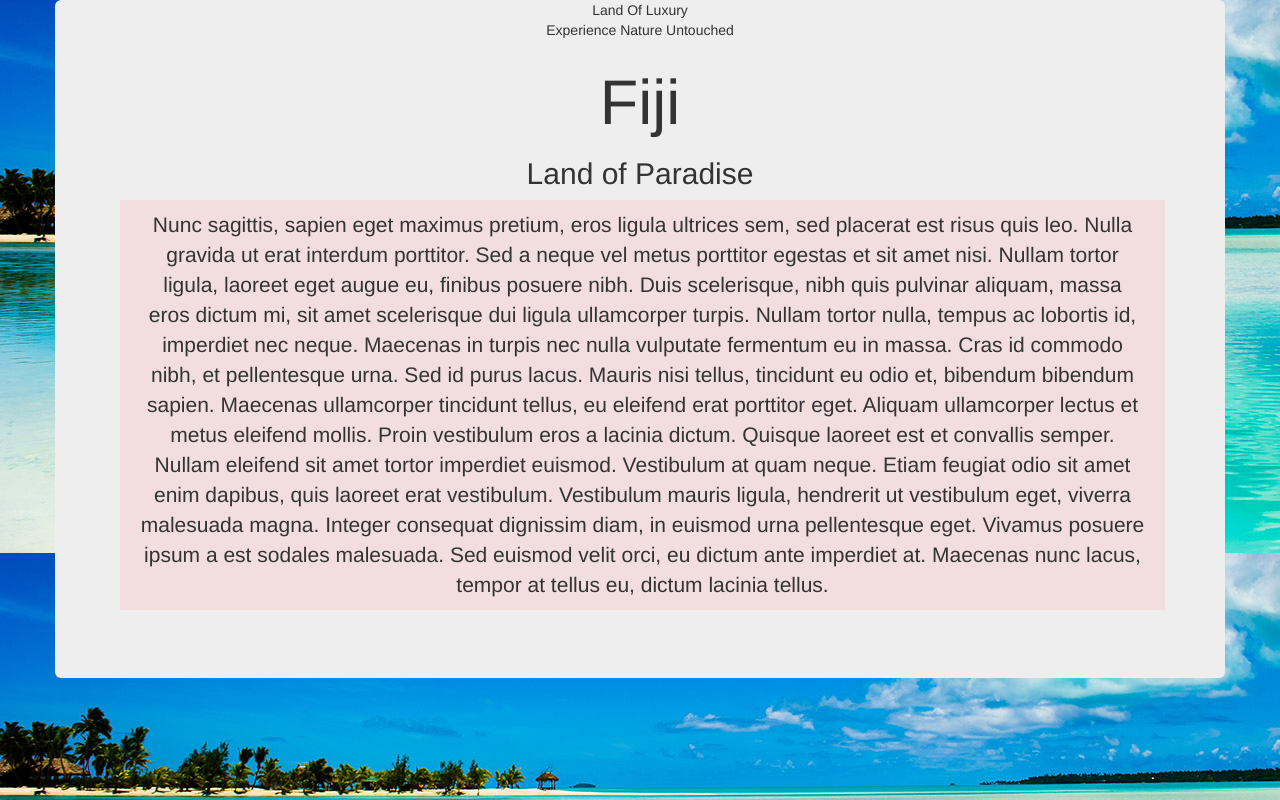
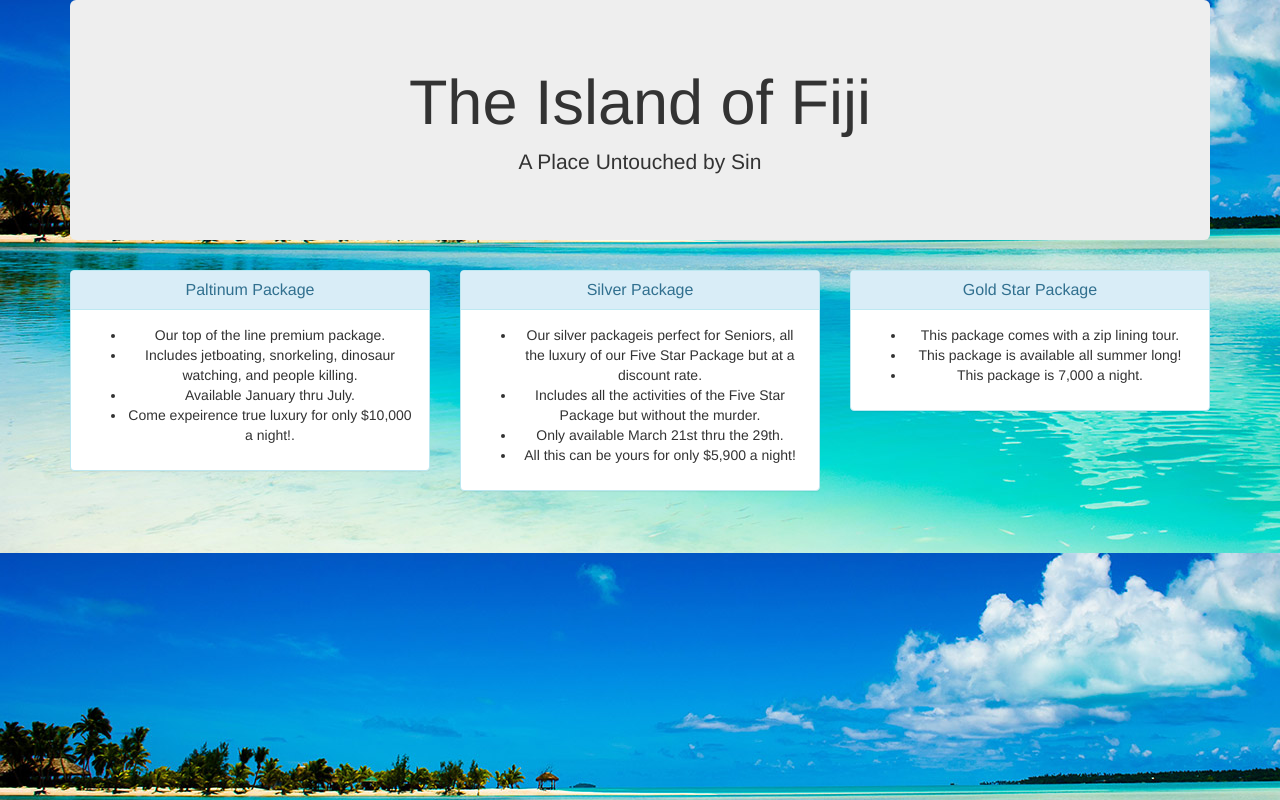
Before and after one commit to TroutMaskReplica1/vacation, a plain HTML site: page index.html in a window 1280 px wide. Drawn offline with Linux system fonts and the light colour scheme.

Commit message:
add grid, text boxes,

```diff
--- a/index.html
+++ b/index.html
@@ -8,16 +8,55 @@
       <link href="css/styles.css" rel ="stylesheet" type="text/css" media="all">
   <body>
     <div class="container">
+          <div class="jumbotron">
+            <h1>The Island of Fiji</h1>
+            <p>
+              A Place Untouched by Sin
+            </p>
+          </div>
           <div class="row">
-         <div class="col-md-12">Land Of Luxury</div>
-         <div class="col-md-12">Experience Nature Untouched</div>
-        <div class="jumbotron">
-        <h1>Fiji</h1>
-        <h2>Land of Paradise</h2>
-    <blockquote class="bg-danger">
-    <p>Nunc sagittis, sapien eget maximus pretium, eros ligula ultrices sem, sed placerat est risus quis leo. Nulla gravida ut erat interdum porttitor. Sed a neque vel metus porttitor egestas et sit amet nisi. Nullam tortor ligula, laoreet eget augue eu, finibus posuere nibh. Duis scelerisque, nibh quis pulvinar aliquam, massa eros dictum mi, sit amet scelerisque dui ligula ullamcorper turpis. Nullam tortor nulla, tempus ac lobortis id, imperdiet nec neque. Maecenas in turpis nec nulla vulputate fermentum eu in massa. Cras id commodo nibh, et pellentesque urna. Sed id purus lacus. Mauris nisi tellus, tincidunt eu odio et, bibendum bibendum sapien. Maecenas ullamcorper tincidunt tellus, eu eleifend erat porttitor eget. Aliquam ullamcorper lectus et metus eleifend mollis. Proin vestibulum eros a lacinia dictum. Quisque laoreet est et convallis semper.
-      Nullam eleifend sit amet tortor imperdiet euismod. Vestibulum at quam neque. Etiam feugiat odio sit amet enim dapibus, quis laoreet erat vestibulum. Vestibulum mauris ligula, hendrerit ut vestibulum eget, viverra malesuada magna. Integer consequat dignissim diam, in euismod urna pellentesque eget. Vivamus posuere ipsum a est sodales malesuada. Sed euismod velit orci, eu dictum ante imperdiet at. Maecenas nunc lacus, tempor at tellus eu, dictum lacinia tellus.</p>
-    </blockquote>
+            <div class="col-md-4">
+              <div class="panel panel-info">
+                <div class="panel-heading">
+                  <h2 class="panel-title">Paltinum Package</h2>
+                </div>
+                <div class="panel-body">
+                  <ul>
+                    <li>Our top of the line premium package.</li>
+                    <li>Includes jetboating, snorkeling, dinosaur watching, and people  killing.</li>
+                    <li>Available January thru July.</li>
+                    <li>Come expeirence true luxury for only $10,000 a night!.</li>
+                  </ul>
+                </div>
+              </div>
+            </div>
+            <div class="col-md-4">
+              <div class="panel panel-info">
+                <div class="panel-heading">
+                  <h2 class="panel-title">Silver Package</h2>
+                </div>
+                <div class="panel-body">
+                  <ul>
+                    <li>Our silver packageis perfect for Seniors, all the luxury of our Five Star Package but at a discount rate.</li>
+                    <li>Includes all the activities of the Five Star Package but without the murder.</li>
+                    <li>Only available March 21st thru the 29th.</li>
+                    <li>All this can be yours for only $5,900 a night!</li>
+                  </ul>
+                </div>
+              </div>
+            </div>
+            <div class="col-md-4">
+              <div class="panel panel-info">
+                <div class="panel-heading">
+                  <h2 class="panel-title">Gold Star Package</h2>
+                </div>
+                <div class="panel-body">
+              <ul>
+                <li>This package comes with a zip lining tour.</li>
+                <li>This package is available all summer long!</li>
+                <li>This package is 7,000 a night.</li>
+              </ul>
+            </div>
           </div>
           </div>
         </div>
```
Lines whose indentation alone changed are shown as unchanged.
